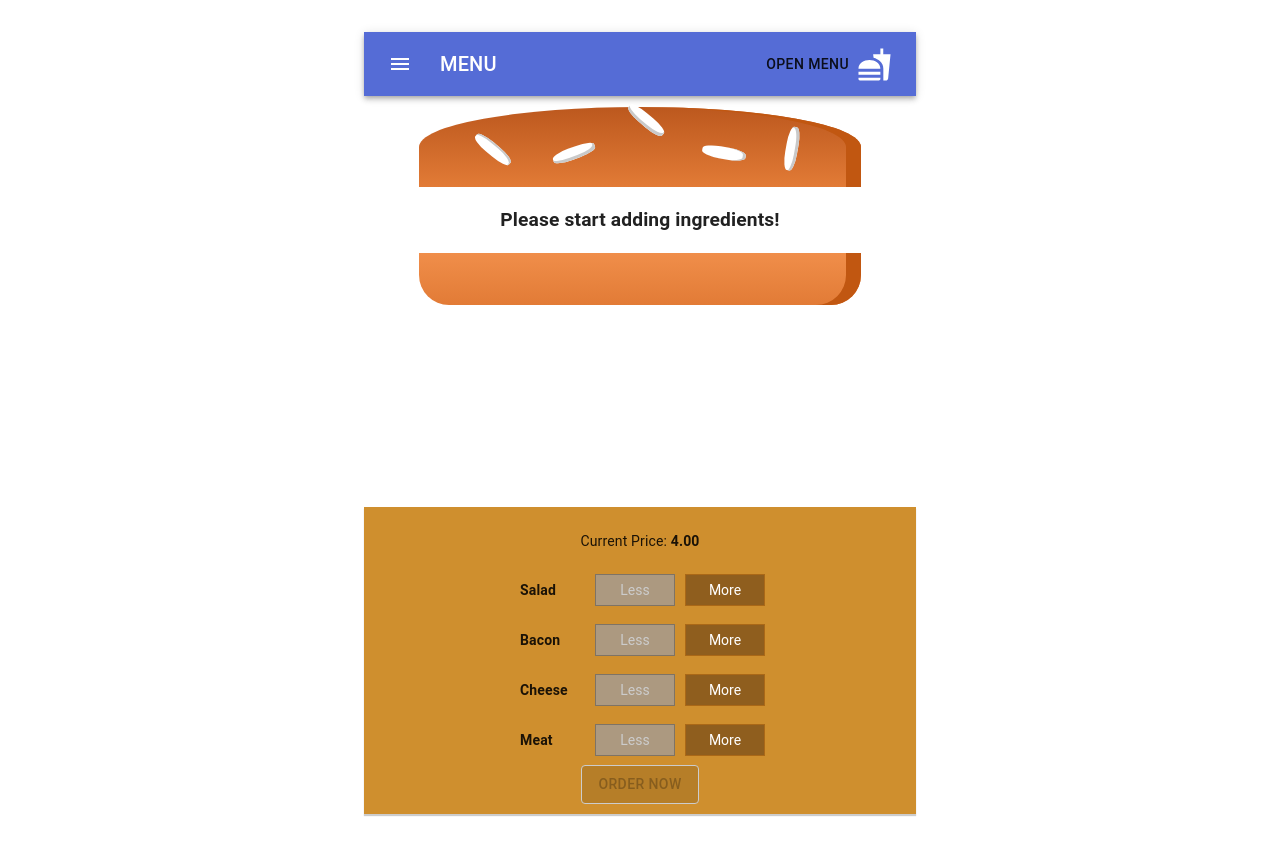
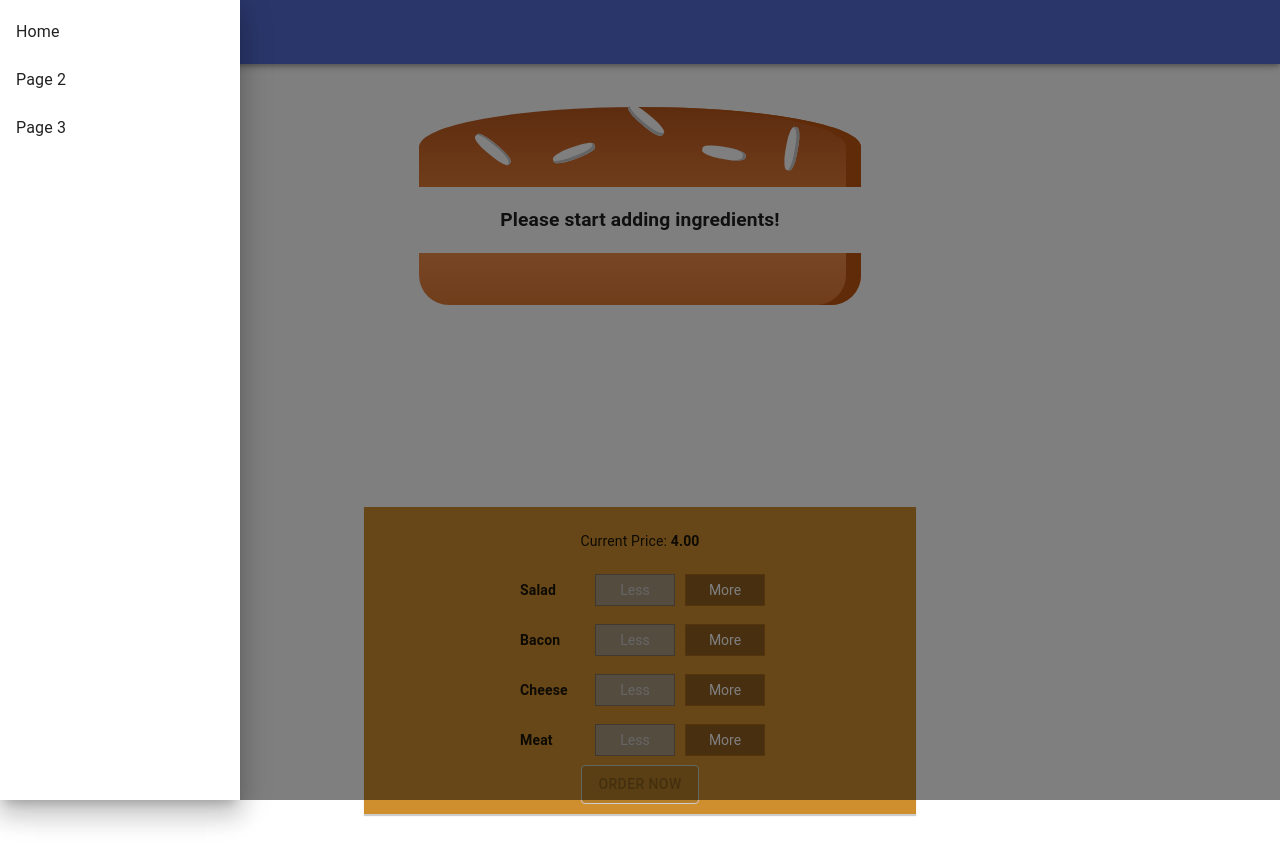
Before and after one commit to briandcase/BurgerBuilder, a React (Create React App) app: page / in a window 1280 px wide. Both pictures are taken after a click on the button "Menu". Built offline with nearby package versions, Linux system fonts and the light colour scheme.

Commit message:
Navigation rework

```diff
--- a/package.json
+++ b/package.json
@@ -12,6 +12,7 @@
     "prop-types": "^15.7.2",
     "react": "^16.13.1",
     "react-dom": "^16.13.1",
+    "react-router-dom": "^5.2.0",
     "react-scripts": "3.4.3"
   },
   "devDependencies": {
--- a/src/App.js
+++ b/src/App.js
@@ -1,7 +1,6 @@
 import React, { Component } from 'react';
 import Container from '@material-ui/core/Container';
 import Box from '@material-ui/core/Box';
-
 import Layout from './components/Layout/Layout';
 import BurgerBuilder from './containers/BurgerBuilder/BurgerBuilder';
 
--- a/src/components/Layout/Layout.js
+++ b/src/components/Layout/Layout.js
@@ -1,11 +1,10 @@
 import React from 'react';
-import ButtonAppBar from '../Navigation/Toolbar/Toolbar';
-
 import Aux from '../../hoc/Aux';
+import AppBar from '../Navigation/Toolbar/Toolbar';
 
 const layout = (props) => (
   <Aux>
-    <ButtonAppBar />
+    <AppBar />
     <main>{props.children}</main>
   </Aux>
 );
--- /dev/null
+++ b/src/components/Navigation/Toolbar/Grid.js
@@ -0,0 +1,13 @@
+import React from 'react';
+import PropTypes from 'prop-types';
+import { withStyles } from '@material-ui/core/styles';
+
+function ImageGridList(props) {
+  return <div></div>;
+}
+
+ImageGridList.propTypes = {
+  classes: PropTypes.object.isRequired,
+};
+
+export default withStyles(withStyles)(ImageGridList);
--- /dev/null
+++ b/src/components/Navigation/Toolbar/Home.js
@@ -0,0 +1,22 @@
+import React from 'react';
+import PropTypes from 'prop-types';
+import { withStyles } from '@material-ui/core/styles';
+
+const styles = (theme) => ({
+  button: {
+    margin: theme.spacing(1),
+  },
+  input: {
+    display: 'none',
+  },
+});
+
+const FlatButtons = (props) => {
+  return <div></div>;
+};
+
+FlatButtons.propTypes = {
+  classes: PropTypes.object.isRequired,
+};
+
+export default withStyles(styles)(FlatButtons);
--- a/src/components/Navigation/Toolbar/Toolbar.js
+++ b/src/components/Navigation/Toolbar/Toolbar.js
@@ -1,77 +1,138 @@
-import React from 'react';
-import { makeStyles } from '@material-ui/core/styles';
+import React, { useState, Fragment } from 'react';
+import clsx from 'clsx';
+import { Router, Route, Link } from 'react-router-dom';
+import { createBrowserHistory } from 'history';
+
+import { withStyles } from '@material-ui/core/styles';
 import AppBar from '@material-ui/core/AppBar';
 import Toolbar from '@material-ui/core/Toolbar';
 import Typography from '@material-ui/core/Typography';
+import Drawer from '@material-ui/core/Drawer';
+import List from '@material-ui/core/List';
+import ListItem from '@material-ui/core/ListItem';
+import ListItemText from '@material-ui/core/ListItemText';
 import IconButton from '@material-ui/core/IconButton';
 import MenuIcon from '@material-ui/icons/Menu';
-import FastfoodIcon from '@material-ui/icons/Fastfood';
-//import Navigationitems from '../NavigationItems/NavigationItems';
-import Button from '@material-ui/core/Button';
-import Menu from '@material-ui/core/Menu';
-import MenuItem from '@material-ui/core/MenuItem';
 
-const useStyles = makeStyles((theme) => ({
+import Home from './Home';
+import Grid from './Grid';
+
+const drawerWidth = 240;
+const history = createBrowserHistory();
+
+const styles = (theme) => ({
   root: {
     flexGrow: 1,
   },
+  flex: {
+    flex: 1,
+  },
+  drawerPaper: {
+    position: 'relative',
+    width: drawerWidth,
+  },
   menuButton: {
-    marginRight: theme.spacing(2),
+    marginLeft: -12,
+    marginRight: 20,
   },
-  title: {
-    flexGrow: 1,
+  toolbarMargin: theme.mixins.toolbar,
+  aboveDrawer: {
+    zIndex: theme.zIndex.drawer + 1,
   },
-}));
+});
 
-export default function ButtonAppBar() {
-  const classes = useStyles();
+const MyToolbar = withStyles(styles)(({ classes, title, onMenuClick }) => (
+  <Fragment>
+    <AppBar className={classes.aboveDrawer}>
+      <Toolbar>
+        <IconButton
+          className={classes.menuButton}
+          color="inherit"
+          aria-label="Menu"
+          onClick={onMenuClick}
+        >
+          <MenuIcon />
+        </IconButton>
+        <Typography variant="h6" color="inherit" className={classes.flex}>
+          {title}
+        </Typography>
+      </Toolbar>
+    </AppBar>
+    <div className={classes.toolbarMargin} />
+  </Fragment>
+));
 
-  const [anchorEl, setAnchorEl] = React.useState(null);
+const MyDrawer = withStyles(styles)(
+  ({ classes, variant, open, onClose, onItemClick }) => (
+    <Router history={history}>
+      <Drawer
+        variant={variant}
+        open={open}
+        onClose={onClose}
+        classes={{
+          paper: classes.drawerPaper,
+        }}
+      >
+        <div
+          className={clsx({
+            [classes.toolbarMargin]: variant === 'persistent',
+          })}
+        />
+        <List>
+          <ListItem
+            button
+            component={Link}
+            to="/"
+            onClick={onItemClick('Home')}
+          >
+            <ListItemText>Home</ListItemText>
+          </ListItem>
+          <ListItem
+            button
+            component={Link}
+            to="/Grid"
+            onClick={onItemClick('Page 2')}
+          >
+            <ListItemText>Page 2</ListItemText>
+          </ListItem>
+          <ListItem button onClick={onItemClick('Page 3')}>
+            <ListItemText>Page 3</ListItemText>
+          </ListItem>
+        </List>
+      </Drawer>
+      <main className={classes.content}>
+        <Route exact path="/" component={Home} />
+        <Route path="/grid" component={Grid} />
+      </main>
+    </Router>
+  )
+);
 
-  const handleClick = (event) => {
-    setAnchorEl(event.currentTarget);
+function AppBarInteraction({ classes, variant }) {
+  const [drawer, setDrawer] = useState(false);
+  const [title, setTitle] = useState('Home');
+
+  const toggleDrawer = () => {
+    setDrawer(!drawer);
   };
 
-  const handleClose = () => {
-    setAnchorEl(null);
+  const onItemClick = (title) => () => {
+    setTitle(title);
+    setDrawer(variant === 'temporary' ? false : drawer);
+    setDrawer(!drawer);
   };
 
   return (
     <div className={classes.root}>
-      <AppBar position="static">
-        <Toolbar>
-          <IconButton
-            edge="start"
-            className={classes.menuButton}
-            color="inherit"
-            aria-label="menu"
-          >
-            <MenuIcon />
-          </IconButton>
-          <Typography variant="h6" className={classes.title}>
-            MENU
-          </Typography>
-          <Button
-            aria-controls="simple-menu"
-            aria-haspopup="true"
-            onClick={handleClick}
-          >
-            Open Menu
-          </Button>
-          <Menu
-            id="simple-menu"
-            anchorEl={anchorEl}
-            keepMounted
-            open={Boolean(anchorEl)}
-            onClose={handleClose}
-          >
-            <MenuItem onClick={handleClose}>Profile</MenuItem>
-            <MenuItem onClick={handleClose}>My account</MenuItem>
-            <MenuItem onClick={handleClose}>Logout</MenuItem>
-          </Menu>
-          <FastfoodIcon fontSize="large" />
-        </Toolbar>
-      </AppBar>
+      <MyToolbar title={title} onMenuClick={toggleDrawer} />
+      <MyDrawer
+        open={drawer}
+        onClose={toggleDrawer}
+        onItemClick={onItemClick}
+        variant={variant}
+      />
     </div>
   );
 }
+
+export default withStyles(styles)(AppBarInteraction);
```
Also changed, not shown: 1 other file (tests, documents, lock files or other folders).
